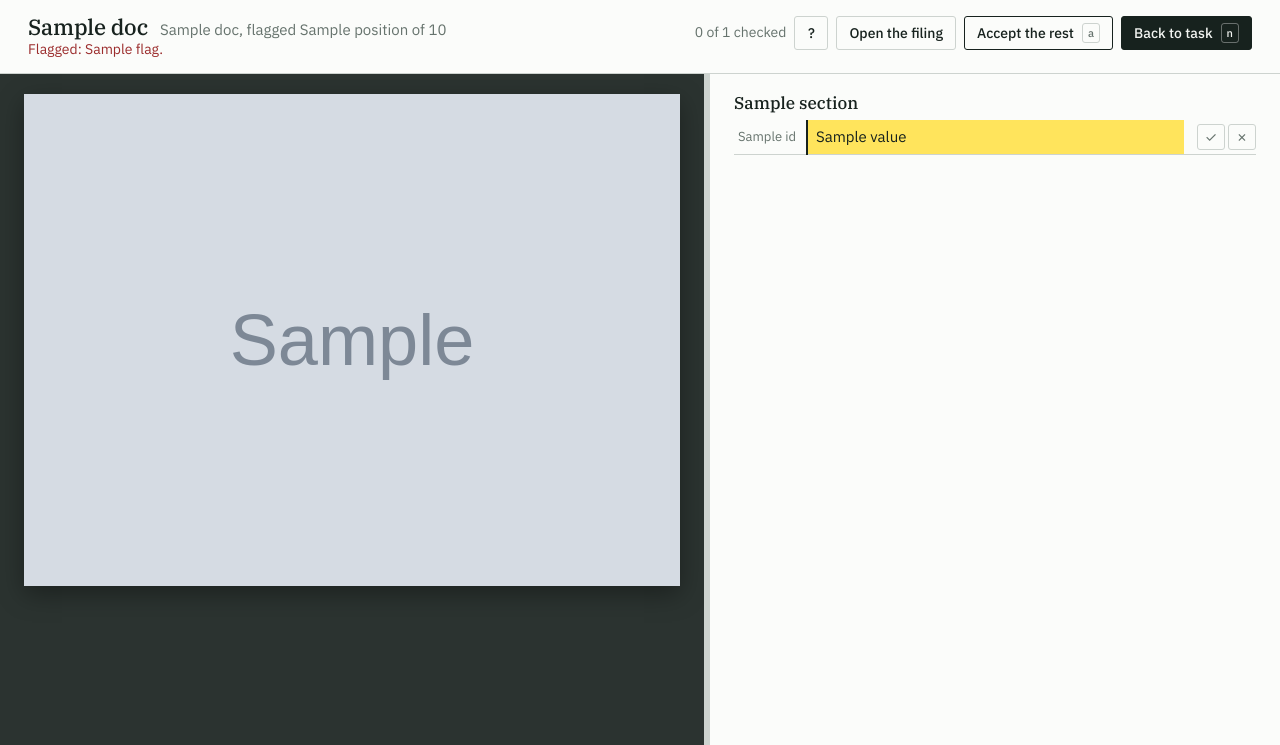
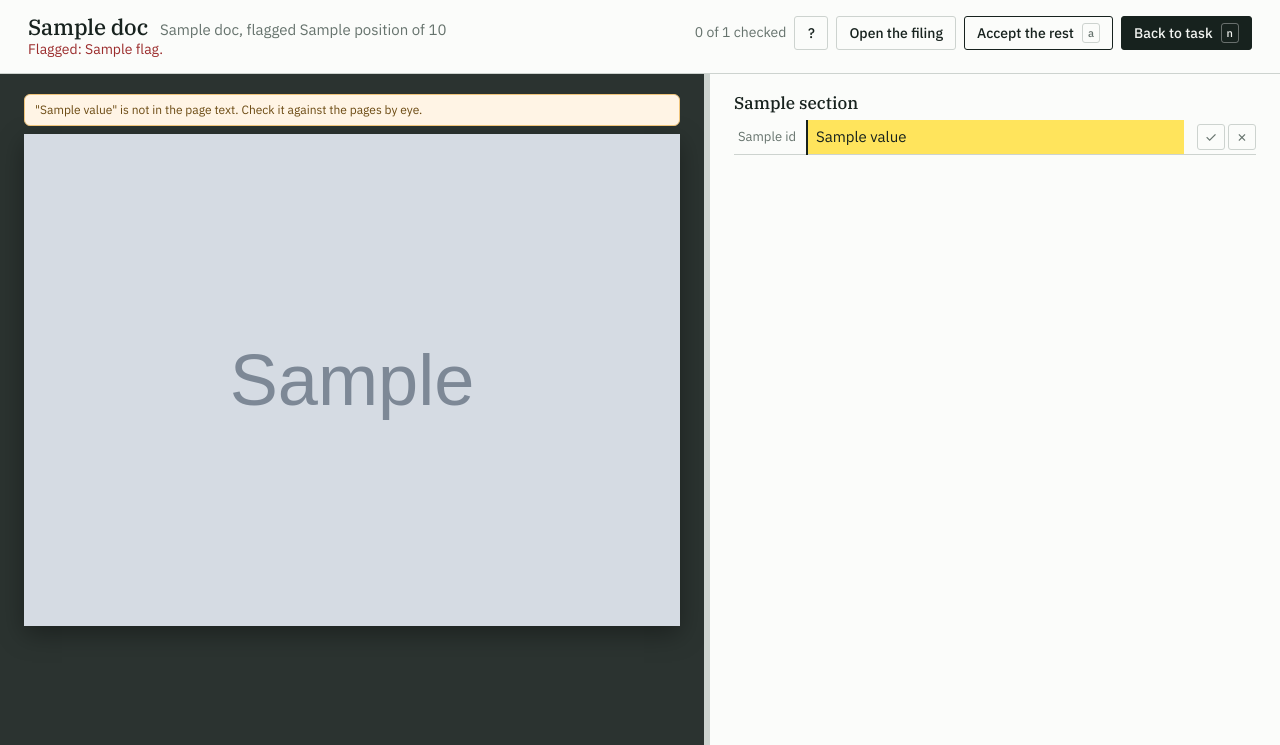
Before and after one commit to Lachlan1478/scrape-review, a Flask app: template templates/doc.html in a window 1280 px wide. Shown: the part 55-800 px from the top of the page. Run offline with Flask 3, Linux system fonts and the light colour scheme; the template is opened without the code that fills it: most values are stand-ins (such as "Sample title", 1, 10 or a date in 2020); grey boxes marked "Sample" are stand-in pictures.

Commit message:
Pledges and lending tasks re-exported with every field placed where it is printed; a field not in the page text says so instead of keeping the last highlight
Co-Authored-By: Claude Fable 5.1 <noreply@anthropic.com>

```diff
--- a/static/review.js
+++ b/static/review.js
@@ -27,12 +27,19 @@ function note(c) {
 function select(r, c = 0) {
   document.querySelectorAll('.sel').forEach(e => e.classList.remove('sel'));
   document.querySelectorAll('.hl.row, .hl.on, .pin').forEach(e => e.remove());
+  document.querySelectorAll('.unlocated-note').forEach(e => e.remove());
   R = Math.max(0, Math.min(rows.length - 1, r)); const row = rows[R], cs = cells(row);
   if (!cs.length) return;
   C = Math.max(0, Math.min(cs.length - 1, c)); const cell = cs[C];
   row.classList.add('sel'); cell.classList.add('sel'); cell.scrollIntoView({block: 'nearest'});
   cs.filter(x => x.dataset.bbox && x !== cell).forEach(x => box(x, 'hl row'));
   if (cell.dataset.bbox) { box(cell, 'hl on').scrollIntoView({block: 'center'}); note(cell); }
+  else {
+    // A value the exporter could not find in the page text: say so, rather than leave the last highlight.
+    const n = document.createElement('div'); n.className = 'unlocated-note';
+    n.textContent = `"${cell.dataset.value}" is not in the page text. Check it against the pages by eye.`;
+    document.getElementById('pages').prepend(n);
+  }
 }
 function post(items) {
   return fetch(VERDICT_URL, {method: 'POST', headers: {'Content-Type': 'application/json'}, body: JSON.stringify(items)});
--- a/static/style.css
+++ b/static/style.css
@@ -151,3 +151,5 @@ body.dragging{cursor:col-resize;user-select:none}
 
 @media (max-width:1000px){.confidence{grid-template-columns:1fr;gap:24px}.queues{grid-template-columns:1fr}.task-row{grid-template-columns:1fr}.bound-mini{text-align:left}
 .split{grid-template-columns:1fr;grid-template-rows:60vh 6px 1fr}.divider{cursor:default}#ledger{border-left:0;border-top:1px solid var(--rule)}.bar{flex-direction:column}body.review{height:auto;overflow:auto}}
+
+.unlocated-note { position: sticky; top: 0; z-index: 5; margin: 0 0 8px; padding: 6px 10px; border: 1px solid #f0c47a; background: #fff4e5; border-radius: 6px; font-size: 12px; color: #6b4a12; }
--- a/tasks/asx-lending-and-collateral/task.json
+++ b/tasks/asx-lending-and-collateral/task.json
@@ -1,5 +1,5 @@
 {
  "name": "asx-lending-and-collateral",
- "title": "ASX shares pledged, lent and hedged",
- "description": "Margin loans, pledges, collars, derivatives and securities lending read by Haiku 5.5 from directors' and substantial holders' notices (spec 046)."
+ "title": "ASX securities lending and collateral",
+ "description": "Pledges, collars, derivatives, securities lending and collateral read by Haiku 5.5 from directors' and substantial holders' notices (spec 046)."
 }
--- a/tasks/asx-pledges-and-lending/task.json
+++ b/tasks/asx-pledges-and-lending/task.json
@@ -1,5 +1,5 @@
 {
  "name": "asx-pledges-and-lending",
  "title": "ASX shares pledged, lent and hedged",
- "description": "Margin loans, pledges, collars, derivatives and securities lending read by Haiku 5.5 from directors' and substantial holders' notices (spec 046)."
+ "description": "Pledges, collars, derivatives, securities lending and collateral read by Haiku 5.5 from directors' and substantial holders' notices (spec 046)."
 }
```
Also changed, not shown: 2 other files.
